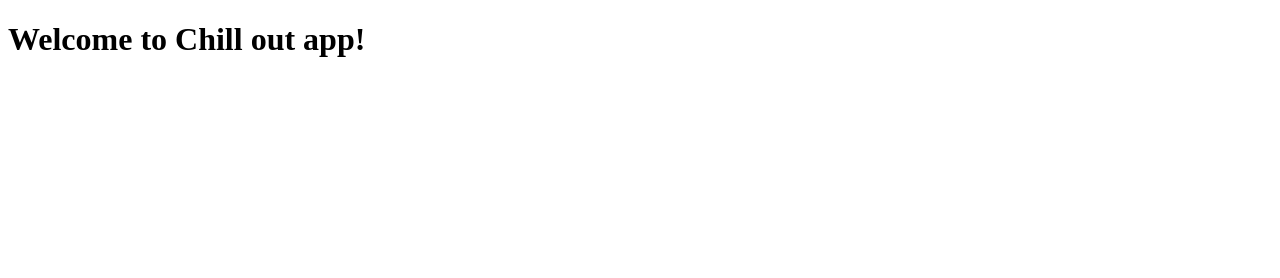
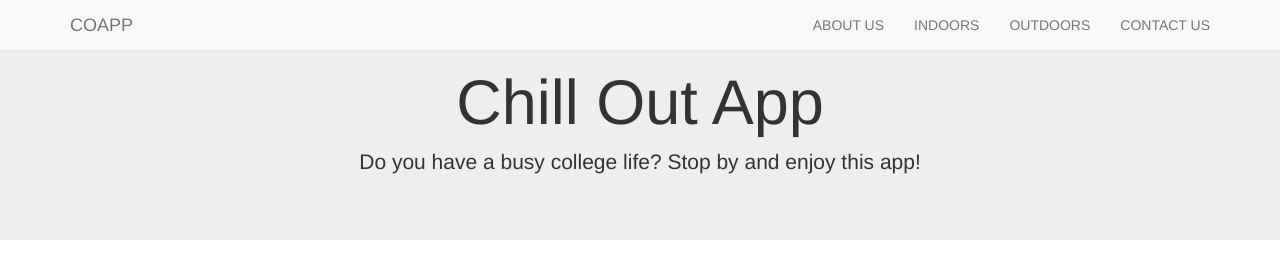
Before and after one commit to juliopovedacs/chilloutapp, a plain HTML site: page index.html in a window 1280 px wide. Drawn offline with nearby package versions, Linux system fonts and the light colour scheme.

Commit message:
Added meta tags, nav bar and jumbotron

```diff
--- a/index.html
+++ b/index.html
@@ -2,9 +2,44 @@
 <html>
   <head>
     <meta charset="utf-8">
-    <title>Chill out app</title>
+    <title>Chill Out App</title>
+    <meta name="description" content="Web application about stress release">
+    <meta name="keywords" content="Relaxing">
+    <meta name="viewport" content="width=device-width, initial-scale=1">
+    <link rel="stylesheet" href="https://maxcdn.bootstrapcdn.com/bootstrap/3.3.7/css/bootstrap.min.css">
+    <script src="https://ajax.googleapis.com/ajax/libs/jquery/3.2.1/jquery.min.js"></script>
+    <script src="https://cdnjs.cloudflare.com/ajax/libs/popper.js/1.11.0/umd/popper.min.js" integrity="sha384-b/U6ypiBEHpOf/4+1nzFpr53nxSS+GLCkfwBdFNTxtclqqenISfwAzpKaMNFNmj4" crossorigin="anonymous"></script>
+    <script src="https://maxcdn.bootstrapcdn.com/bootstrap/3.3.7/js/bootstrap.min.js"></script>
   </head>
   <body>
-    <h1>Welcome to Chill out app!</h1>
+
+    <!-- NAVBAR -->
+    <nav class="navbar navbar-default navbar-fixed-top">
+      <div class="container">
+        <div class="navbar-header">
+          <button type="button" class="navbar-toggle" data-toggle="collapse" data-target="#myNavbar">
+            <span class="icon-bar"></span>
+            <span class="icon-bar"></span>
+            <span class="icon-bar"></span>
+          </button>
+          <a id="logoPS" class="navbar-brand" href="#home">COAPP</a>
+        </div>
+        <div class="collapse navbar-collapse" id="myNavbar">
+          <ul class="nav navbar-nav navbar-right">
+            <li><a href="#sobreNosotros">ABOUT US</a></li>
+            <li><a href="#porqueJugar">INDOORS</a></li>
+            <li><a href="#queNecesito">OUTDOORS</a></li>
+            <li><a href="#queNecesito">CONTACT US</a></li>
+          </ul>
+        </div>
+      </div>
+    </nav>
+
+    <!-- JUMBOTRON -->
+    <div class="jumbotron text-center">
+      <h1>Chill Out App</h1>
+      <p>Do you have a busy college life? Stop by and enjoy this app!</p>
+    </div>
+
   </body>
 </html>
```
